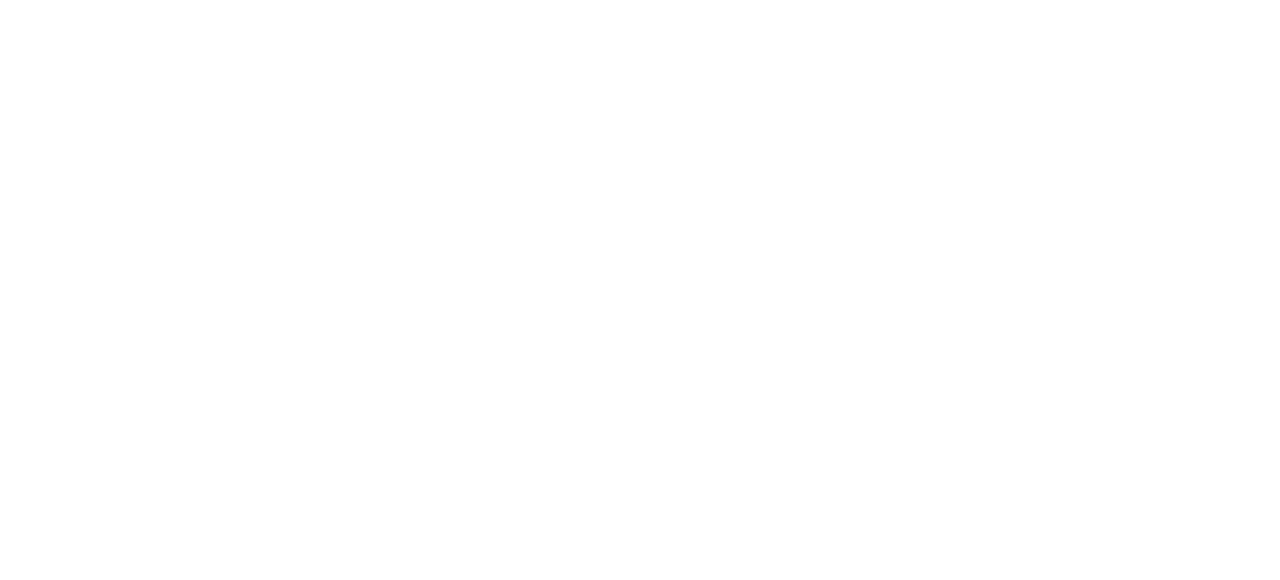
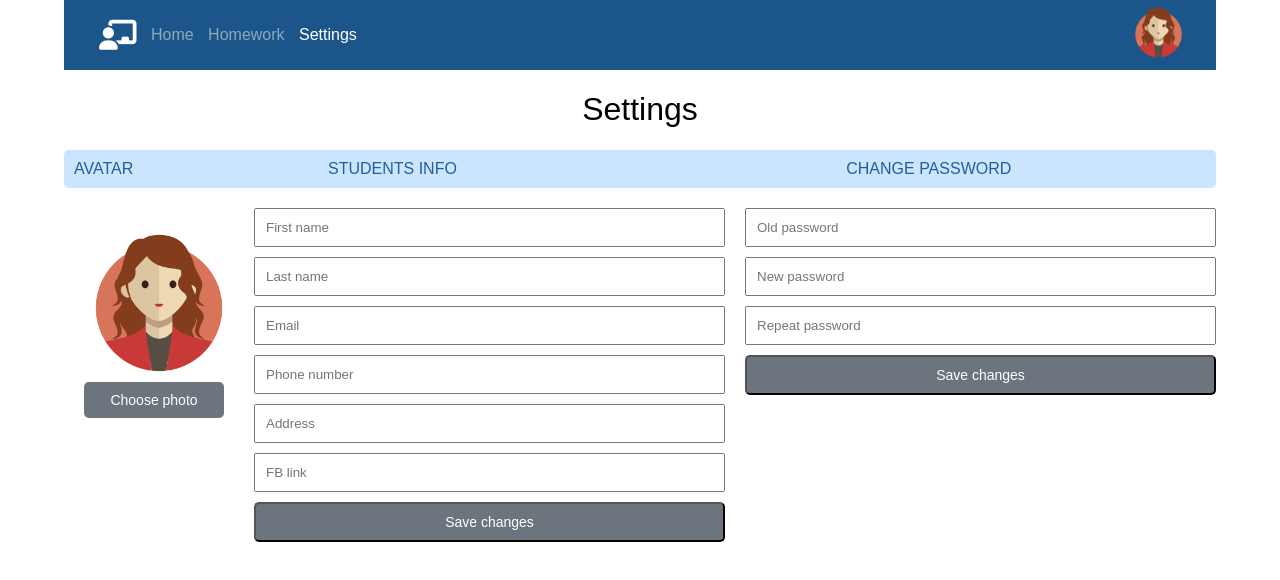
Before and after one commit to VashSasha/GIT-project-2, a plain HTML site: page index.html in a window 1280 px wide. Drawn offline with Linux system fonts and the light colour scheme.

Commit message:
GIT project #2 v.2

```diff
--- a/css/styles.css
+++ b/css/styles.css
@@ -0,0 +1,135 @@
+body{
+	padding: 0;
+	margin: 0;
+	font-family: Arial, "Helvetica Neue", Helvetica, sans-serif;
+}
+
+.container{
+	width: 90%;
+	margin: 0 auto;
+}
+.nav{
+	padding: 15px 30px;
+	background-color: #1B5589;
+	position: relative;
+}
+
+.nav i{
+	color: #fff;
+	font-size: 30px;
+}
+
+.nav ul{
+	list-style-type: none;
+	display: inline-block;
+	margin: 0;
+	padding: 0px;
+}
+
+.nav ul li{
+	display: inline-block;
+	vertical-align: middle;
+}
+.nav ul li a{
+	display: inline-block;
+	text-decoration: none;
+	color: #8CAABE;
+	padding: 5px;
+
+}
+
+.nav ul li a:hover{
+	color: #fff;
+}
+.active{
+	color: #fff !important;
+}
+
+.logo img{
+	width: 55px;
+}
+.logo{
+	display: inline-block;
+	position: absolute;
+	top: 5px;
+	right: 30px;
+}
+
+h1{
+	font-weight: normal;
+	text-align: center;
+}
+
+.header{
+	text-transform: uppercase;
+	text-align: center;
+	color: #225E9B;
+	background-color: #CCE5FF;
+	display: -webkit-flex;
+	display: -moz-flex;
+	display: -ms-flex;
+	display: -o-flex;
+	display: flex;
+	justify-content: space-around;
+	padding: 10px;
+	border-radius: 5px;
+}
+
+.block1{
+	flex-grow: 250px;
+	text-align: center;
+}
+
+.block2, .block3{
+	text-align: center;
+	flex-grow: 1;
+}
+
+
+.content{
+	-webkit-box-sizing: border-box;
+	-moz-box-sizing: border-box;
+	box-sizing: border-box;
+	display: -webkit-flex;
+	display: -moz-flex;
+	display: -ms-flex;
+	display: -o-flex;
+	display: flex;
+	justify-content:flex-start;
+	flex-wrap: wrap;
+}
+
+
+label img{
+	padding-top: 20px;
+	width: 150px;
+}
+input{
+	display: block;
+}
+
+input[type="file"]{
+	display: none;
+}
+
+.btn{
+	display: block;
+	padding: 10px;
+	background-color: #6C757D;
+	color: #fff;
+	width: 80% ;
+	border-radius: 5px;
+	font-size: 14px;
+}
+.btn_l{
+	width: 100%;
+}
+input{
+	width: 95%;
+	padding: 10px;
+	margin-bottom: 10px;
+}
+
+form{
+	padding: 20px 0 20px 20px;
+}
--- a/index.html
+++ b/index.html
@@ -4,10 +4,58 @@
 	<meta charset="UTF-8">
 	<title>Document</title>
 	<link rel="stylesheet" href="css/styles.css">
+	<script src="https://kit.fontawesome.com/1308ca7b66.js" crossorigin="anonymous"></script>
 </head>
 <body>
-	<div class="nav">
+	<div class="container">
+		<div class="nav">
+			<ul>
+				<li><a href="#"><i class="fas fa-chalkboard-teacher"></i></a></li>
+				<li><a href="#">Home</a></li>
+				<li><a href="#">Homework</a></li>
+				<li><a href="#" class="active">Settings</a></li>
+			</ul>
+			<div class="logo"><img src="img/av_64.png" alt="logo"></div>
+		</div>
+		<h1>Settings</h1>
+		<div class="header">
+			<div class="block1"> avatar</div>
+			<div class="block2">Students info</div>
+			<div class="block3">change password</div>
+		</div>
+		<div class="content">
+			<div class="block1">
+				<form action="#" method="post">
+				<label for="avatar" class="avatar">
+					<img src="img/av_256.png" class="avatar" alt="alt">
+					<div class="btn">
+						<span>Choose photo</span>
+					</div>
+				</label>
+					<input type="file" id="avatar">
+				</form>
 
+			</div>
+			<div class="block2">
+				<form action="#" method="post">
+					<input type="text" placeholder="First name">
+					<input type="text" placeholder="Last name">
+					<input type="email" placeholder="Email">
+					<input type="tel" placeholder="Phone number" class="tarea">
+					<input type="text" placeholder="Address" >
+					<input type="text" placeholder="FB link">
+					<input type="submit" value="Save changes" class="btn btn_l">
+				</form>
+			</div>
+			<div class="block3">
+				<form action="#" method="post">
+					<input type="password" placeholder="Old password">
+					<input type="password" placeholder="New password">
+					<input type="password" placeholder="Repeat password">
+					<input type="submit" value="Save changes" class="btn btn_l">
+				</form>
+			</div>
+		</div>
 	</div>
 </body>
 </html>
```
